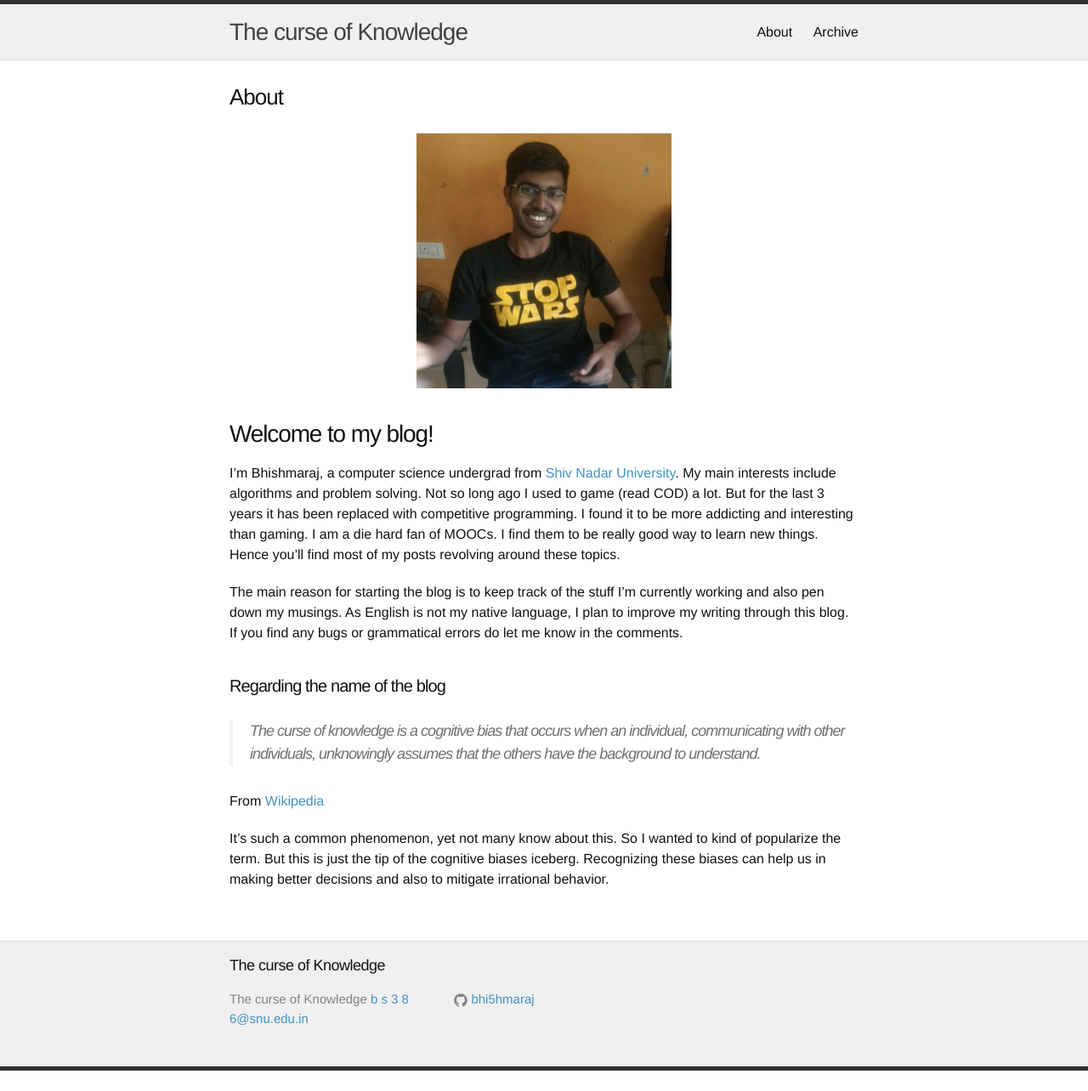
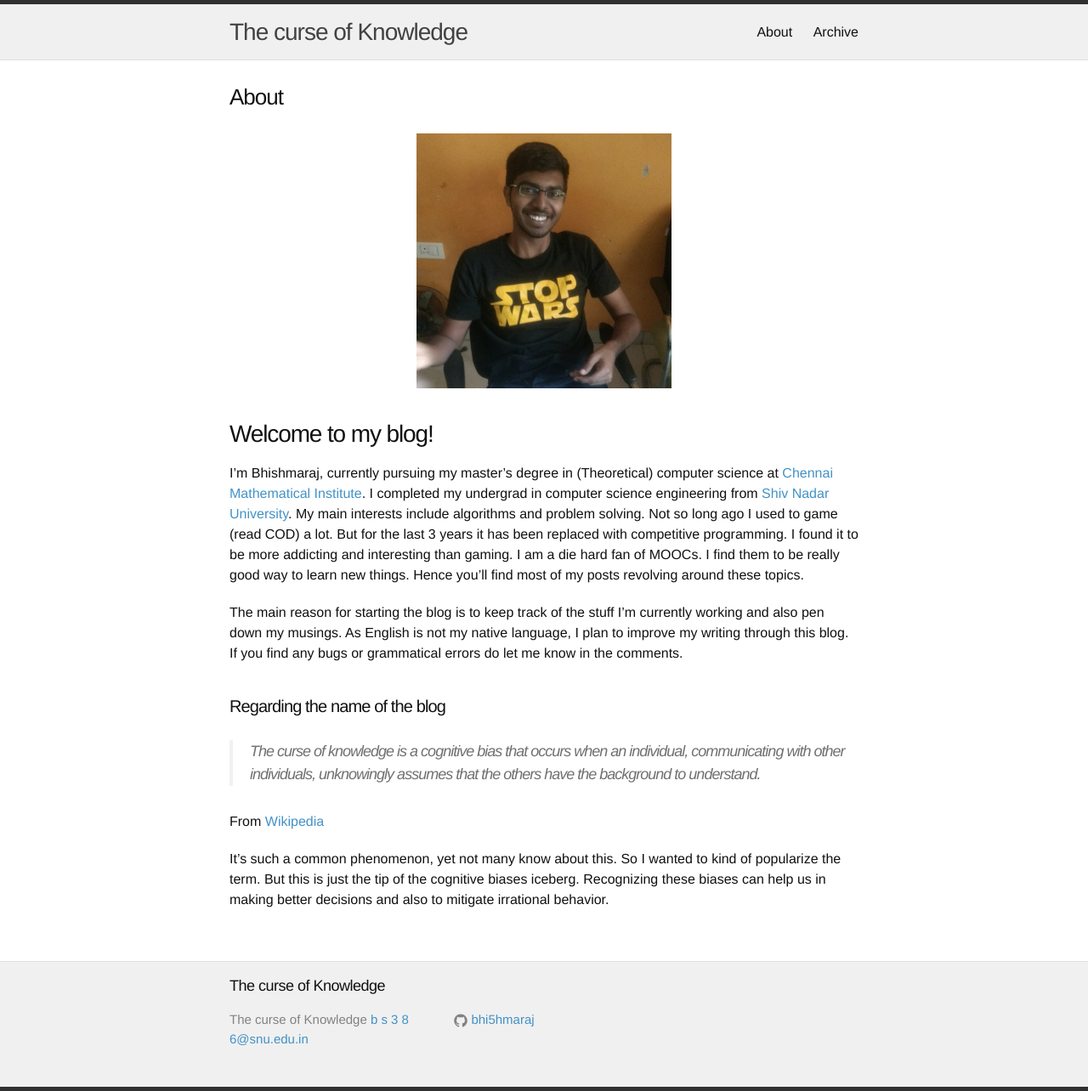
Before and after one commit to bhi5hmaraj/blog, a Jekyll site: the page built from about.md, in a window 1280 px wide. Shown: the whole page at 85% size. Built offline with Jekyll 4.4.1, drawn with Linux system fonts in a browser that asks for light colours; nearby versions of some CDN libraries; Markdown is read by kramdown in place of the engine named in the settings; before the commit the page ends 1260 px from its top, so only the background shows below that.

Commit message:
Updated for CMI

```diff
--- a/about.md
+++ b/about.md
@@ -8,7 +8,7 @@ permalink: /about/
 
 ### Welcome to my blog!
 
-I'm Bhishmaraj, a computer science undergrad from [Shiv Nadar University](https://snu.edu.in/). My main interests include algorithms and problem solving. Not so long ago I used to game (read COD) a lot. But for the last 3 years it has been replaced with competitive programming. I found it to be more addicting and interesting than gaming. I am a die hard fan of MOOCs. I find them to be really good way to learn new things. Hence you'll find most of my posts revolving around these topics.
+I'm Bhishmaraj, currently pursuing my master's degree in (Theoretical) computer science at [Chennai Mathematical Institute](https://www.cmi.ac.in/people/student-profile.php?id=bhishma). I completed my undergrad in computer science engineering from [Shiv Nadar University](https://snu.edu.in/). My main interests include algorithms and problem solving. Not so long ago I used to game (read COD) a lot. But for the last 3 years it has been replaced with competitive programming. I found it to be more addicting and interesting than gaming. I am a die hard fan of MOOCs. I find them to be really good way to learn new things. Hence you'll find most of my posts revolving around these topics.
 
 The main reason for starting the blog is to keep track of the stuff I'm currently working and also pen down my musings. As English is not my native language, I plan to improve my writing through this blog. If you find any bugs or grammatical errors do let me know in the comments.
 
```
